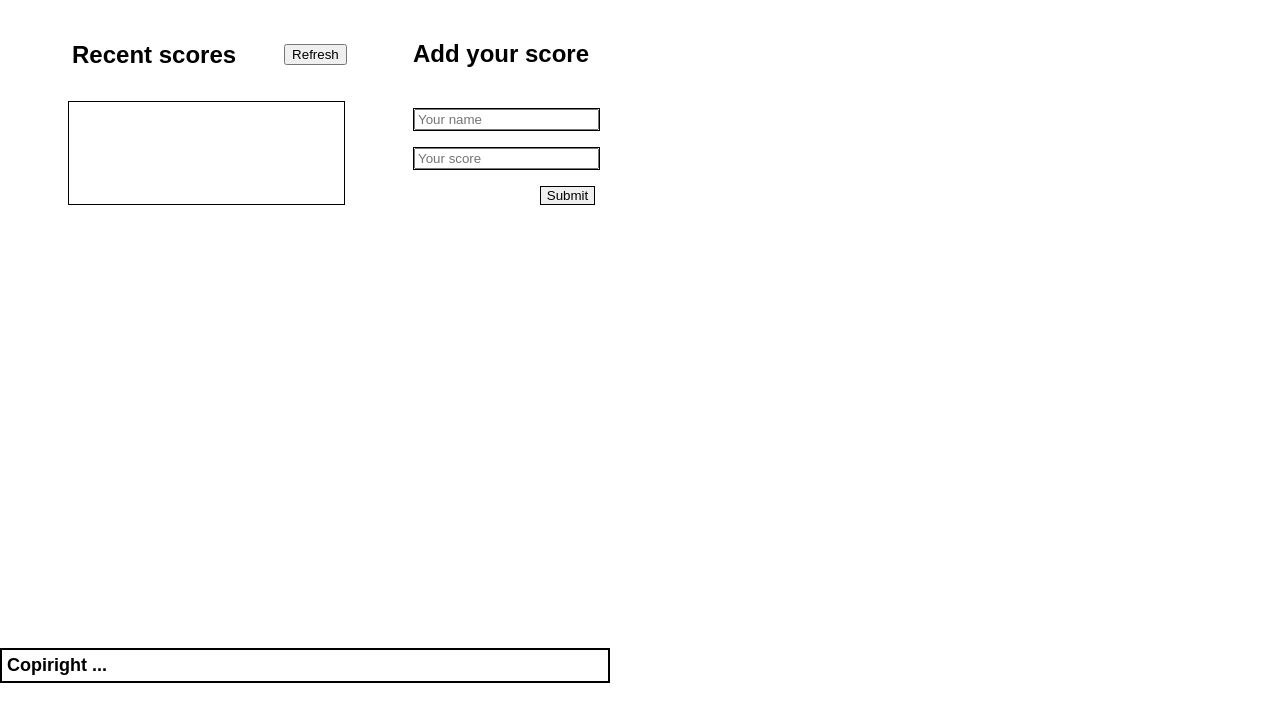
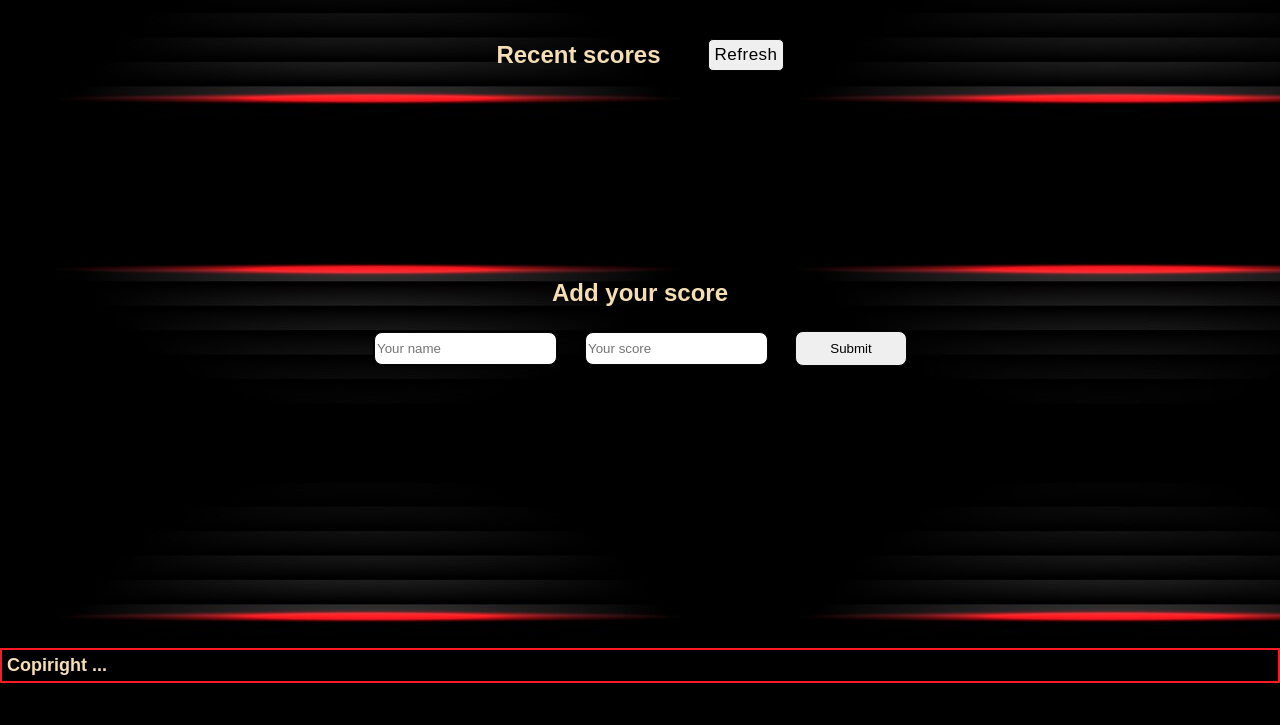
Before and after one commit to djo1975/Leaderboard, a website built with webpack: page src/index.html in a window 1280 px wide. Shown: the part 75-800 px from the top of the page. Built offline with nearby package versions, Linux system fonts and the light colour scheme.

Commit message:
initial commit

```diff
--- a/src/display.js
+++ b/src/display.js
@@ -1,11 +1,13 @@
 const displayScores = (scores) => {
   const scoresList = document.getElementById('scores-list');
   scoresList.innerHTML = '';
+  let counter = 1;
 
   scores.forEach((score) => {
     const item = document.createElement('li');
-    item.innerHTML = `${score.user}: ${score.score}`;
+    item.innerHTML = `${counter}. ${score.user}: ${score.score}`;
     scoresList.appendChild(item);
+    counter += 1;
   });
 };
 
--- a/src/index.html
+++ b/src/index.html
@@ -14,7 +14,7 @@
     <h4>Recent scores</h4>
   <button class="refresh" type="reset" id="refresh-button">Refresh</button></div>
   <div id="list-form-container">
-    <div id="scores-list"></div>
+    <div id="scores-list"></div></div>
     <div id="forma">
       <h5>Add your score</h5>
   <form id="add-form">
@@ -28,7 +28,7 @@
     </label>
     <button type="submit" id="add-button">Submit</button>
   </form>
-</div></div>
+</div>
 <footer id="footer">
   <h6>Copiright ...</h6>
   </div>
--- a/src/scores.js
+++ b/src/scores.js
@@ -1,4 +1,6 @@
 import display from './display.js';
+
+let submitClicked = false;
 
 const url = 'https://us-central1-js-capstone-backend.cloudfunctions.net/api/games/';
 const id = '36Y6GRRPRh6Va1JiGX77';
@@ -11,18 +13,20 @@ export const getScore = async () => {
     },
   });
   const users = await userPost.json();
-  display(users.result);
+  const sortedResults = users.result.sort((a, b) => b.score - a.score);
+  display(sortedResults);
 };
 
 export const addScore = async (user, score) => {
-  const userPost = await fetch(`${url}${id}/scores`, {
+  if (submitClicked) return;
+  submitClicked = true;
+  await fetch(`${url}${id}/scores`, {
     method: 'POST',
     headers: {
       'Content-Type': 'application/json',
     },
     body: JSON.stringify({ user, score }),
   });
-  const verification = await userPost.json();
   getScore();
-  return verification;
+  submitClicked = false;
 };
--- a/src/style.css
+++ b/src/style.css
@@ -3,11 +3,11 @@ body {
   padding: 0;
   display: flex;
   margin: 0;
-  width: 610px;
   min-height: 100vh;
   height: min-content;
   flex-direction: column;
   flex-wrap: wrap;
+  background-image: url(./img/black-banner-yellow-light-background_33869-664.jpg);
 }
 
 #book-collection {
@@ -18,30 +18,38 @@ h1 {
   display: flex;
   padding-left: 35px;
   font-size: xx-large;
-  border: 2px solid black;
+  border: 2px solid #ff1825;
+  color: wheat;
 }
 
 #scores-list {
-  width: 45%;
-  height: auto;
-  display: flex;
-  margin: 0 auto;
-  flex-wrap: nowrap;
-  justify-content: center;
-  border: 1px solid;
+  width: 83%;
+  height: 166px;
+  border-radius: 4px;
+  margin: 0;
   overflow-y: scroll;
-  flex-direction: column;
+  scrollbar-width: none;
+  -ms-overflow-style: none;
+}
+
+#scores-list::-webkit-scrollbar {
+  width: 0;
+  background-color: transparent;
+}
+
+#scores-list::-moz-scrollbar {
+  width: 0;
+  background-color: transparent;
 }
 
 li {
-  width: 24rem;
-  height: min-content;
   display: flex;
   flex-direction: row;
   flex-wrap: wrap;
   align-items: center;
   align-content: center;
   padding: 3px;
+  background-color: wheat;
 }
 
 li:nth-child(even) {
@@ -50,18 +58,28 @@ li:nth-child(even) {
 
 #add-form {
   display: flex;
-
-  /* margin-top: -5rem; */
-  flex-direction: column;
-  flex-wrap: wrap;
+  flex-direction: row;
   align-content: center;
   gap: 1rem;
-  align-items: center;
+  margin-top: -7rem;
 }
 
 #add-button {
-  margin-left: 7rem;
-  border: 1px solid;
+  border-radius: 8px;
+  border: 1px solid #060606;
+  width: 7rem;
+}
+
+#name {
+  border-radius: 8px;
+  border: 1px solid #060606;
+  height: 1.8rem;
+}
+
+#score {
+  border-radius: 8px;
+  border: 1px solid #060606;
+  height: 1.8rem;
 }
 
 #add-form label {
@@ -79,36 +97,59 @@ h3 {
 
 #score-btn {
   display: flex;
-  flex-wrap: wrap;
+  gap: 3rem;
+  flex-direction: row;
   align-items: center;
-  margin-left: 4.5rem;
-  gap: 3rem;
+  justify-content: center;
 }
 
 h4 {
   font-size: x-large;
+  color: wheat;
 }
 
 #forma {
   display: flex;
+  gap: 6rem;
   flex-direction: column;
-  margin-top: -6.3rem;
+  flex-wrap: wrap;
+  align-content: center;
+  align-items: center;
+  margin-top: -28px;
 }
 
 #list-form-container {
   display: flex;
+  flex-direction: column;
+  margin-left: 3rem;
+  align-items: center;
 }
 
 h5 {
   font-size: x-large;
+  color: wheat;
 }
 
 h6 {
   font-size: large;
   padding: 5px;
-  border: 2px solid black;
+  color: wheat;
+  border: 2px solid #ff1825;
 }
 
 #footer {
-  margin-top: auto;
+  position: fixed;
+  bottom: 0;
+  width: 100%;
 }
+
+.refresh {
+  border-radius: 5px;
+  border: 1px solid #060606;
+  text-align: center;
+  padding: 5px;
+  font-style: normal;
+  font-weight: 500;
+  font-size: 17px;
+  letter-spacing: 0.03em;
+}
```
Also changed, not shown: src/img/black-banner-yellow-light-background_33869-664.jpg (added).
